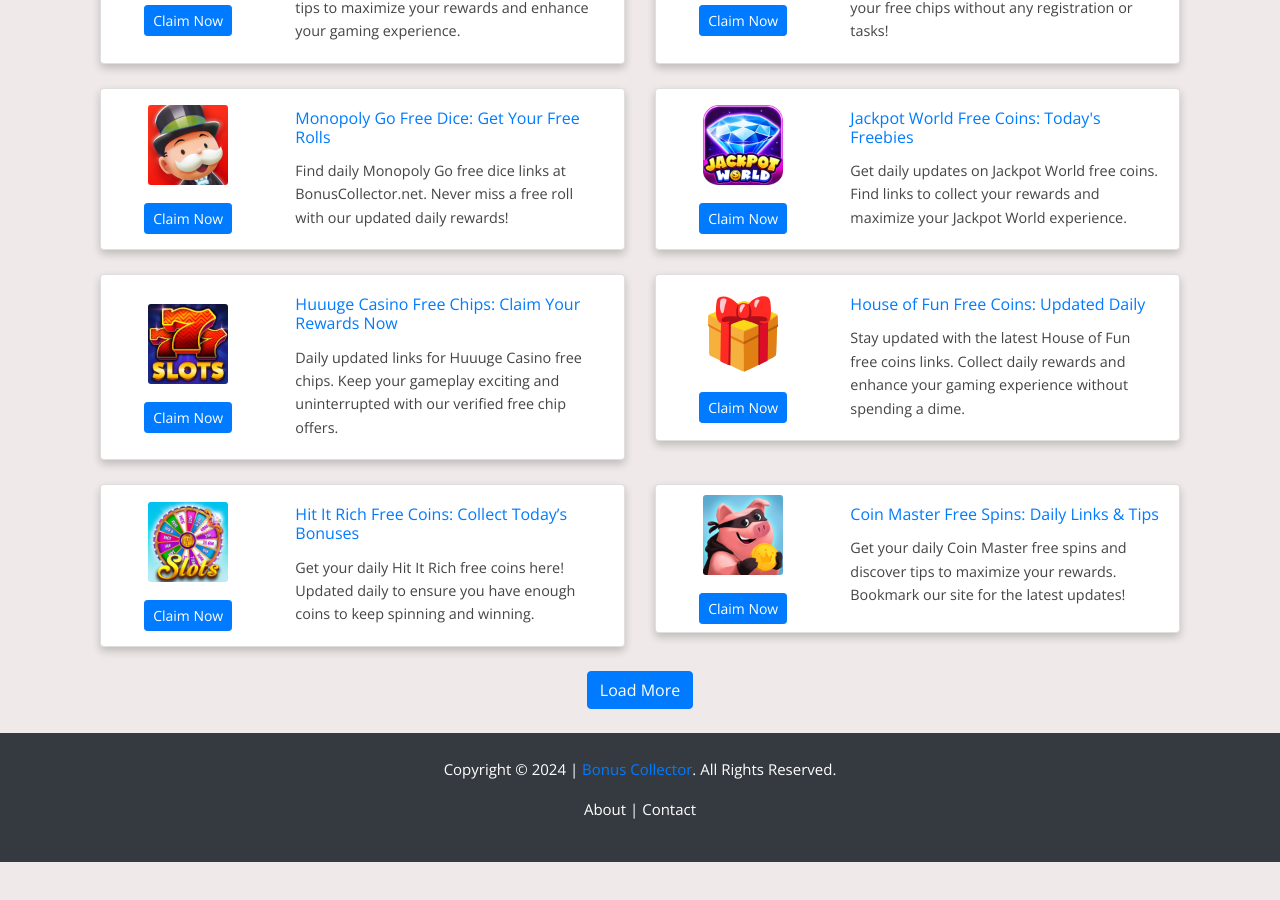
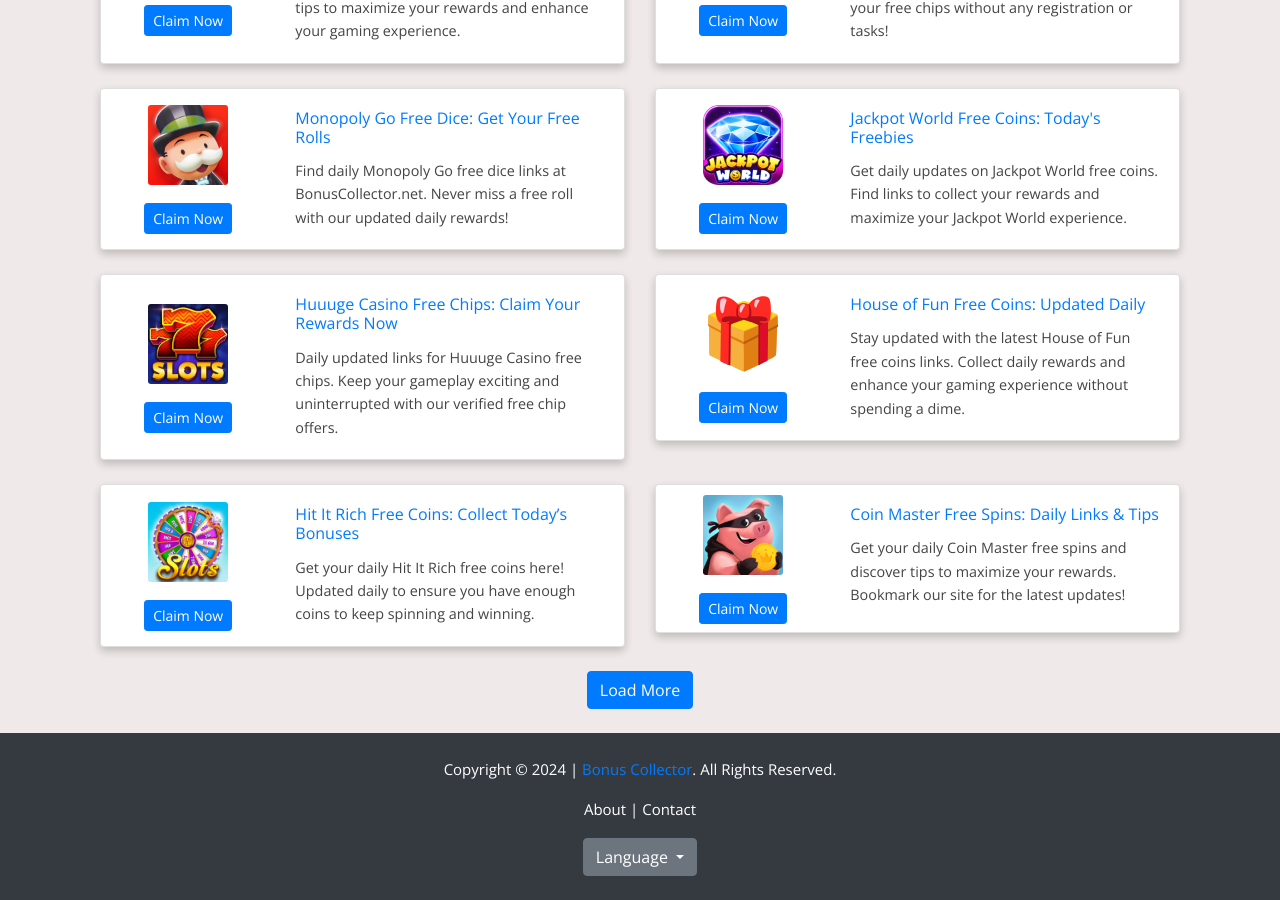
Before and after one commit to Prollad99/bs-net, a Jekyll site: the page built from index.html, in a window 1280 px wide and 900 px high, scrolled down 1418 px. Built offline with Jekyll 4.4.1, drawn with Linux system fonts in a browser that asks for light colours; nearby versions of some CDN libraries; the list of posts is cut into pages by our own code; comment, search, counter and statistics services are not loaded; before the commit the page ends 2280 px from its top, so only the background shows below that.

Commit message:
Update default.html

```diff
--- a/_layouts/default.html
+++ b/_layouts/default.html
@@ -121,6 +121,17 @@
   <a href="{{ site.baseurl }}/about" class="text-white">About</a> |
   <a href="{{ site.baseurl }}/contact/" class="text-white">Contact</a>
 </p>
+      <!-- Language Dropdown -->
+      <div class="dropdown mt-3">
+        <button class="btn btn-secondary dropdown-toggle" type="button" id="languageDropdown" data-bs-toggle="dropdown" aria-expanded="false">
+          Language
+        </button>
+        <ul class="dropdown-menu" aria-labelledby="languageDropdown">
+          <li><a class="dropdown-item" href="{{ site.baseurl }}/">English</a></li>
+          <li><a class="dropdown-item" href="{{ site.baseurl }}/es/">Español</a></li>
+          <li><a class="dropdown-item" href="{{ site.baseurl }}/de/">Deutsch</a></li>
+        </ul>
+      </div>
     </div>
   </footer>
 <script src="https://cdn.jsdelivr.net/npm/bootstrap@5.3.2/dist/js/bootstrap.bundle.min.js" integrity="sha384-C6RzsynM9kWDrMNeT87bh95OGNyZPhcTNXj1NW7RuBCsyN/o0jlpcV8Qyq46cDfL" crossorigin="anonymous"></script>
```
